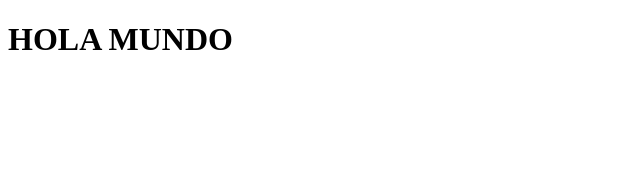
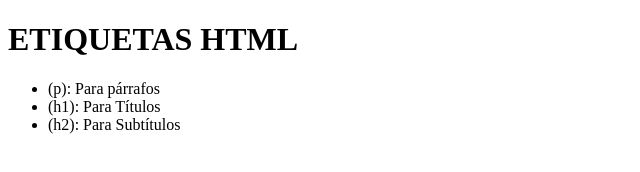
Before and after one commit to SpiderIllanes/miprimerrepo, a plain HTML site: page index.html in a window 1280 px wide. Shown: the whole page, without its empty margins (0-640 px from the left). Drawn offline with Linux system fonts and the light colour scheme.

Commit message:
cambios en mi index

```diff
--- a/index.html
+++ b/index.html
@@ -3,10 +3,15 @@
 <head>
     <meta charset="UTF-8">
     <meta name="viewport" content="width=device-width, initial-scale=1.0">
-    <title>Document</title>
+    <title>CLASE HTML</title>
 </head>
 <body>
-<h1>HOLA MUNDO</h1>
+<h1>ETIQUETAS HTML</h1>
+<ul>
+    <li>(p): Para párrafos</li>
+    <li>(h1): Para Títulos</li>
+    <li>(h2): Para Subtítulos</li>
+</ul>
 
 
 
```
